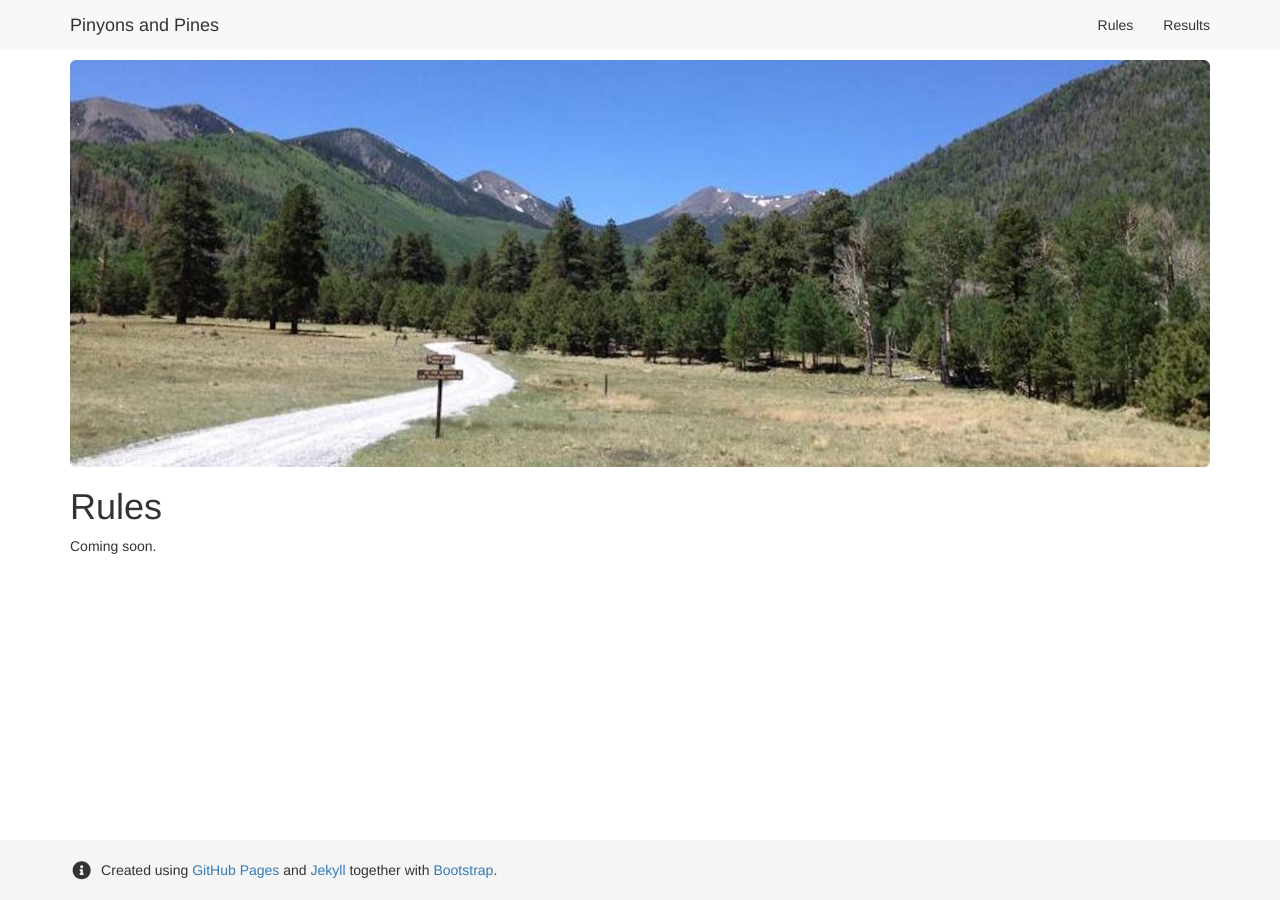
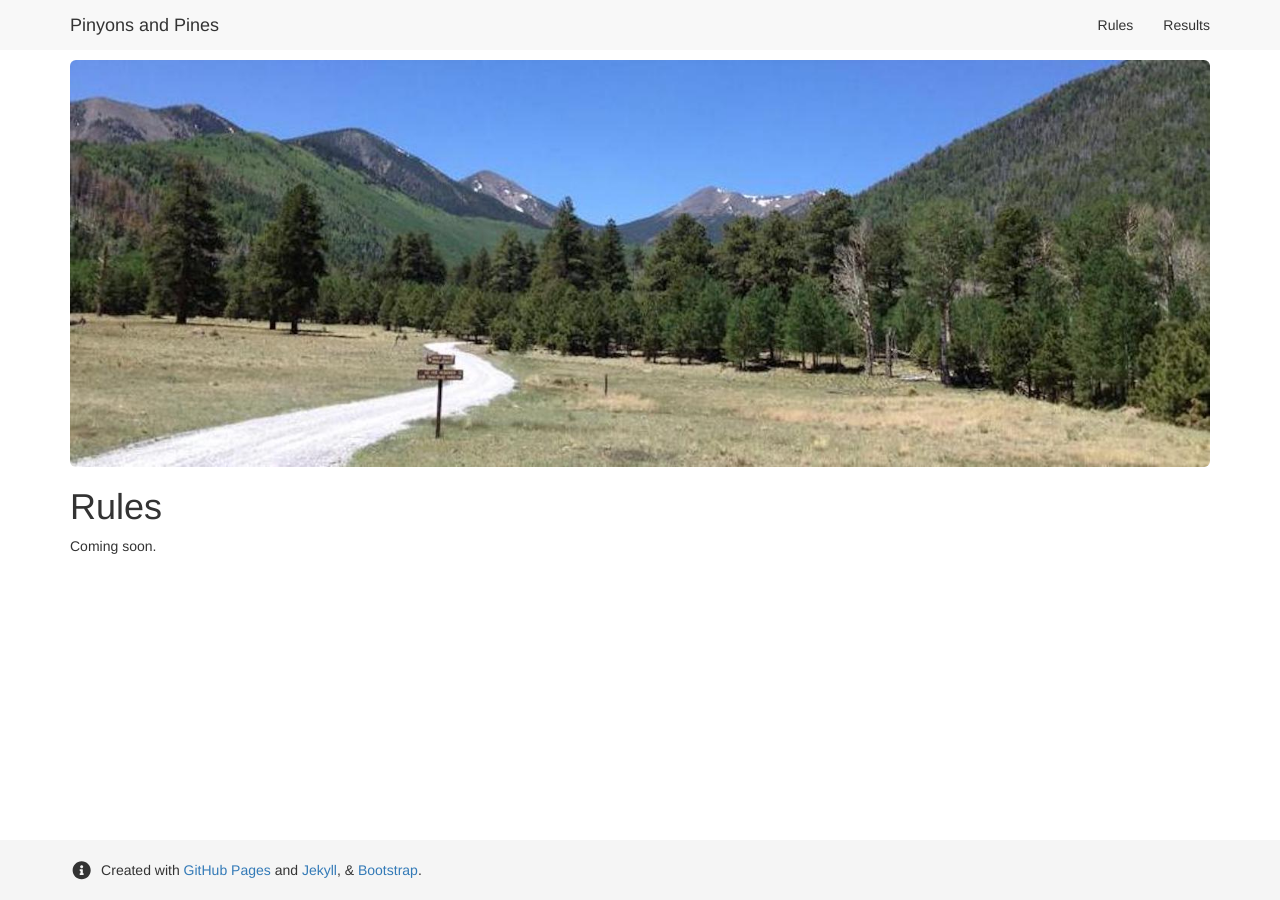
Before and after one commit to dcernst/PinyonsPines, a Jekyll site: the page built from rules.md, in a window 1280 px wide. Built offline with Jekyll 4.4.1, drawn with Linux system fonts in a browser that asks for light colours; nearby versions of some CDN libraries.

Commit message:
Update to footer

```diff
--- a/_includes/footer.html
+++ b/_includes/footer.html
@@ -1,7 +1,7 @@
 <div class="footer">
 
 <div class="container">
-<p style="margin: 20px 0;"><i class="fa fa-info-circle fa-fw fa-lg"></i>&nbsp; Created using <a href="https://pages.github.com">GitHub Pages</a> and <a href="http://jekyllrb.com">Jekyll</a> together with <a href="http://getbootstrap.com">Bootstrap</a>.</p>
+<p style="margin: 20px 0;"><i class="fa fa-info-circle fa-fw fa-lg"></i>&nbsp; Created with <a href="https://pages.github.com">GitHub Pages</a> and <a href="http://jekyllrb.com">Jekyll</a>, &amp <a href="http://getbootstrap.com">Bootstrap</a>.</p>
 </div>
 
 </div>
```
